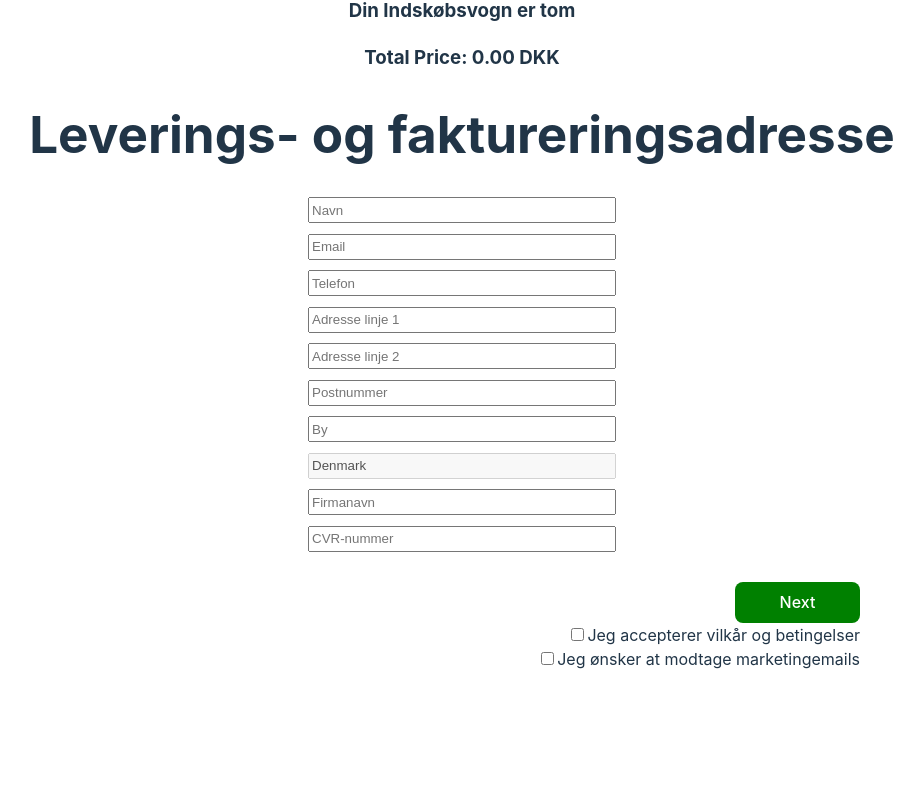
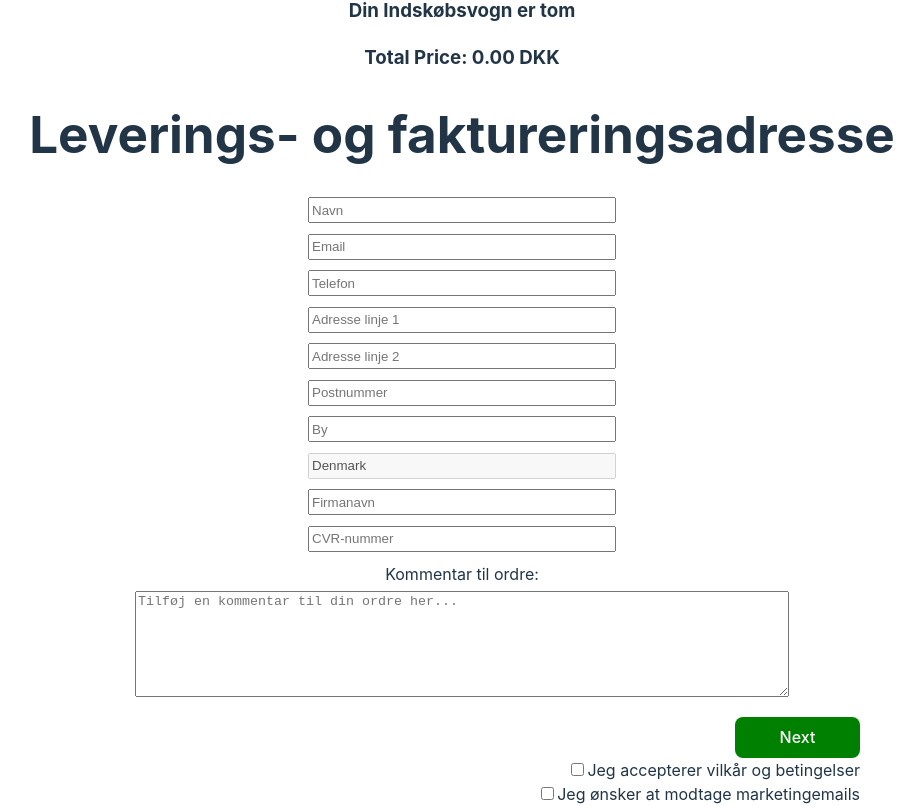
Before and after one commit to Amaanito/EndFront, a React (Vite) app: page / in a window 1280 px wide. Shown: the part 5007-5813 px from the top of the page, without its empty margins (178-1102 px from the left). Before the commit the page ends 5678 px from the top, so only its background shows below. Built offline with nearby package versions, Linux system fonts and the light colour scheme.

Commit message:
Kommentarfelt

```diff
--- a/src/webShop.tsx
+++ b/src/webShop.tsx
@@ -307,10 +307,32 @@ export function ProductList({ products, addToCart, upsellNotification }) {
                 </div>
 
 
+        <div style={{ display: 'flex', flexDirection: 'column', alignItems: 'center', marginBottom: '10px' }}>
+
+  <label htmlFor="orderComment" style={{ alignSelf: 'center', marginBottom: '5px' }}>Kommentar til ordre:
+  </label>
+  <textarea
+    id="orderComment"
+    name="orderComment"
+    placeholder="Tilføj en kommentar til din ordre her..."
+    style={{ width: '50%', height: '100px' }}
+  >
+
+  </textarea>
+
+
+
+</div>
+
+
                 <div style={{ textAlign: 'right', marginRight: '250px', marginTop: '20px' }}>
 
           <button type="submit" style={{ backgroundColor: 'green', color: 'white', width: '125px' }}
           >Next </button>
+
+
+
+
 
 
           {/* Accept terms */}
@@ -336,6 +358,7 @@ export function ProductList({ products, addToCart, upsellNotification }) {
         </div>
 
 
+
         </div>
       </form>
 
```
